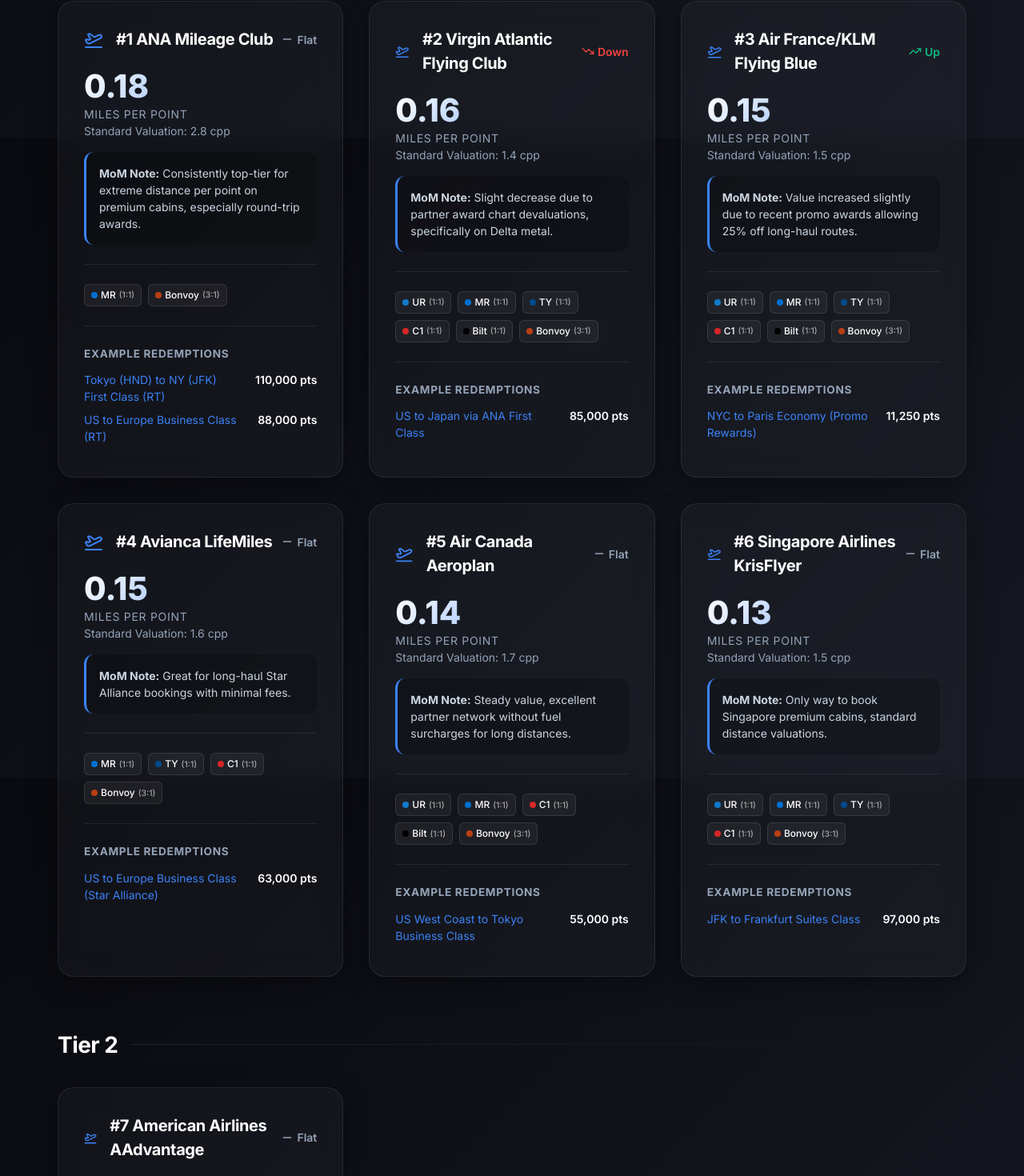
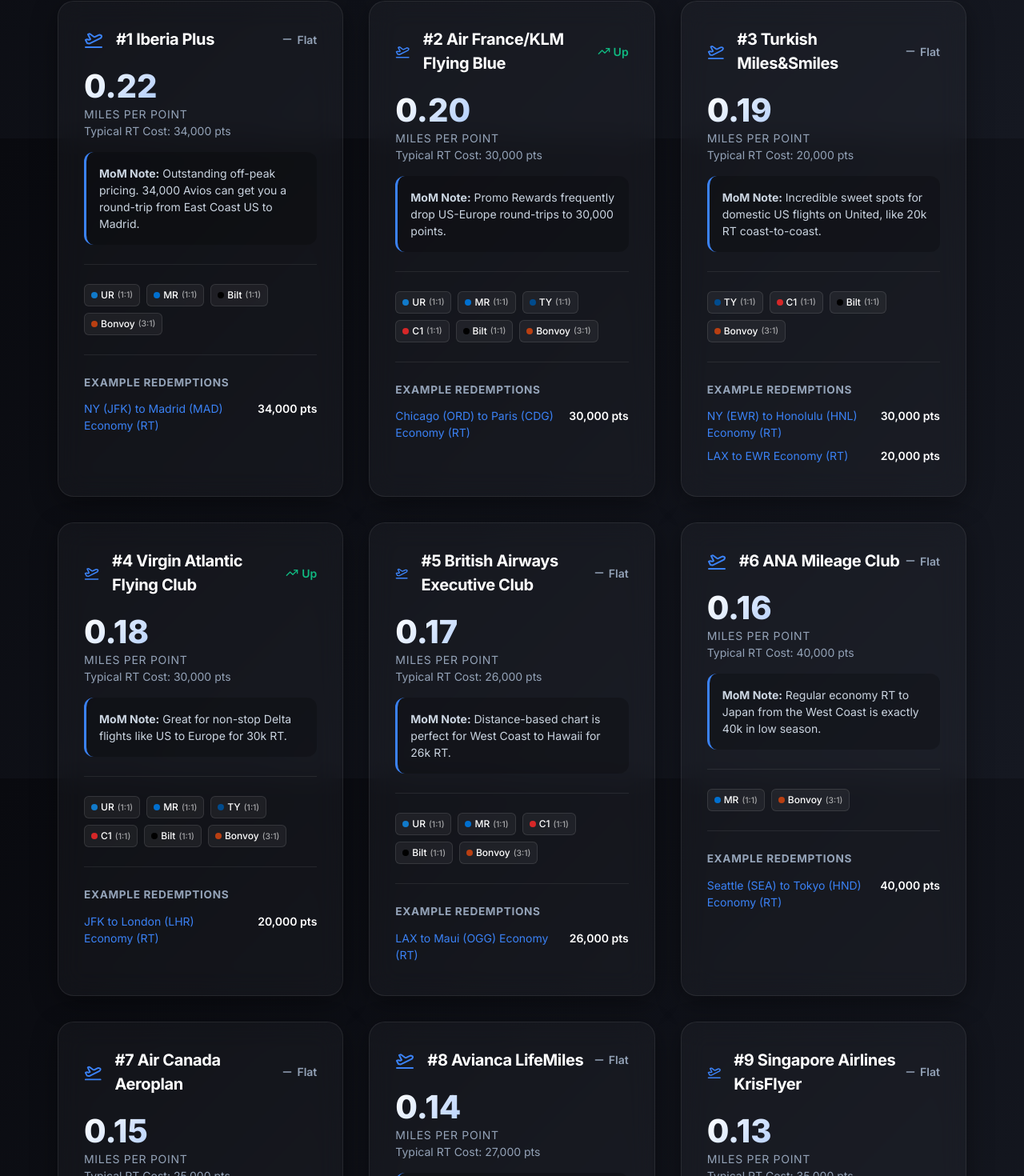
Before and after one commit to lklopfenstein/most-valuable-points, a React (Vite) app: page / in a window 1280 px wide. Shown: the part 627-2097 px from the top of the page at 80% size. Built offline with nearby package versions, Linux system fonts and the light colour scheme.

Commit message:
feat: Add new programs, fix links, add expensive airline logic

```diff
--- a/src/App.jsx
+++ b/src/App.jsx
@@ -9,17 +9,19 @@
 
   // Group airlines into Tiers
   const airlineTiers = useMemo(() => {
-    const sorted = [...airlinesData].sort((a, b) => b.milesPerPoint - a.milesPerPoint);
+    // Separate valid vs too expensive (> 40000 typicalRtCost)
+    const validAirlines = airlinesData.filter(a => a.typicalRtCost <= 40000).sort((a, b) => b.milesPerPoint - a.milesPerPoint);
+    const expensiveAirlines = airlinesData.filter(a => a.typicalRtCost > 40000).sort((a, b) => b.milesPerPoint - a.milesPerPoint);
+
     const tiers = [];
     let currentTier = [];
     let tierIndex = 1;
 
-    sorted.forEach((airline, i) => {
+    validAirlines.forEach((airline, i) => {
       if (i === 0) {
         currentTier.push(airline);
       } else {
-        const prev = sorted[i - 1];
-        // Significant drop-off threshold for airlines is 0.02
+        const prev = validAirlines[i - 1];
         if (prev.milesPerPoint - airline.milesPerPoint >= 0.02) {
           tiers.push({ name: `Tier ${tierIndex}`, items: currentTier });
           currentTier = [airline];
@@ -32,6 +34,11 @@
     if (currentTier.length > 0) {
       tiers.push({ name: `Tier ${tierIndex}`, items: currentTier });
     }
+
+    if (expensiveAirlines.length > 0) {
+      tiers.push({ name: "Too Freakin' Expensive Tier", items: expensiveAirlines, danger: true });
+    }
+
     return tiers;
   }, []);
 
--- a/src/components/AirlineRankingCard.jsx
+++ b/src/components/AirlineRankingCard.jsx
@@ -3,32 +3,45 @@
 import { transferPartnersMeta } from '../data/loyaltyData';
 
 export default function AirlineRankingCard({ data, rank }) {
-  const { name, milesPerPoint, previousMilesPerPoint, cpp, explanation, transferPartners } = data;
+  const { name, milesPerPoint, previousMilesPerPoint, cpp, typicalRtCost, explanation, transferPartners } = data;
 
+  const isTooExpensive = typicalRtCost > 40000;
   const trend = milesPerPoint > previousMilesPerPoint ? 'up' : milesPerPoint < previousMilesPerPoint ? 'down' : 'flat';
 
   return (
-    <div className={`glass-card delay-${rank % 4 + 1}`}>
+    <div className={`glass-card ${isTooExpensive ? 'danger' : ''} delay-${rank % 4 + 1}`}>
       <div className="flex-between">
         <div className="flex-row">
-          <PlaneTakeoff size={24} color="var(--accent-primary)" />
+          <PlaneTakeoff size={24} color={isTooExpensive ? "var(--danger)" : "var(--accent-primary)"} />
           <h3 style={{ fontSize: '1.25rem' }}>#{rank} {name}</h3>
         </div>
+        {!isTooExpensive && (
           <div className={`trend ${trend}`}>
             {trend === 'up' && <TrendingUp size={16} />}
             {trend === 'down' && <TrendingDown size={16} />}
             {trend === 'flat' && <Minus size={16} />}
             <span>{trend === 'flat' ? 'Flat' : trend === 'up' ? 'Up' : 'Down'}</span>
           </div>
+        )}
       </div>
 
-      <div style={{ marginTop: '1.5rem' }}>
-        <div className="metric-highlight">{milesPerPoint.toFixed(2)}</div>
+      {isTooExpensive && (
+        <div style={{ marginTop: '1rem' }}>
+          <span className="badge badge-danger">
+            Too Freakin' Expensive
+          </span>
+        </div>
+      )}
+
+      <div style={{ marginTop: isTooExpensive ? '1rem' : '1.5rem' }}>
+        <div className="metric-highlight" style={{ color: isTooExpensive ? 'var(--danger)' : 'inherit', background: isTooExpensive ? 'none' : '' }}>
+          {milesPerPoint.toFixed(2)}
+        </div>
         <div className="metric-label">Miles Per Point</div>
-        <div className="cpp-val">Standard Valuation: {cpp} cpp</div>
+        <div className="cpp-val">Typical RT Cost: {typicalRtCost.toLocaleString()} pts</div>
       </div>
 
-      <div className="explanation">
+      <div className={`explanation ${isTooExpensive ? 'danger' : ''}`}>
         <strong>MoM Note:</strong> {explanation}
       </div>
 
@@ -50,10 +63,10 @@
           <ul style={{ listStyle: 'none', padding: 0, margin: 0, fontSize: '0.875rem' }}>
             {data.redemptionExamples.map((ex, i) => (
               <li key={i} style={{ marginBottom: '0.5rem', display: 'flex', justifyContent: 'space-between', alignItems: 'flex-start', gap: '1rem' }}>
-                <a href={ex.link} target="_blank" rel="noopener noreferrer" style={{ color: 'var(--accent-primary)', textDecoration: 'none' }}>
+                <a href={ex.link} target="_blank" rel="noopener noreferrer" style={{ color: isTooExpensive ? 'var(--danger)' : 'var(--accent-primary)', textDecoration: 'none' }}>
                   {ex.title}
                 </a>
-                <span style={{ fontWeight: 600, whiteSpace: 'nowrap' }}>{ex.cost}</span>
+                <span style={{ fontWeight: 600, whiteSpace: 'nowrap', color: isTooExpensive ? 'var(--danger)' : 'inherit' }}>{ex.cost}</span>
               </li>
             ))}
           </ul>
--- a/src/data/loyaltyData.js
+++ b/src/data/loyaltyData.js
@@ -9,28 +9,31 @@
 
 export const airlinesData = [
   {
-    id: "ana",
-    name: "ANA Mileage Club",
-    milesPerPoint: 0.18,
-    previousMilesPerPoint: 0.18,
-    cpp: 2.8,
-    explanation: "Consistently top-tier for extreme distance per point on premium cabins, especially round-trip awards.",
+    id: "iberia",
+    name: "Iberia Plus",
+    milesPerPoint: 0.22,
+    previousMilesPerPoint: 0.22,
+    cpp: 1.6,
+    typicalRtCost: 34000,
+    explanation: "Outstanding off-peak pricing. 34,000 Avios can get you a round-trip from East Coast US to Madrid.",
     transferPartners: [
+      { partner: "Chase", ratio: "1:1" },
       { partner: "Amex", ratio: "1:1" },
+      { partner: "Bilt", ratio: "1:1" },
       { partner: "Marriott", ratio: "3:1" }
     ],
     redemptionExamples: [
-      { title: "Tokyo (HND) to NY (JFK) First Class (RT)", cost: "110,000 pts", link: "https://www.ana.co.jp/en/us/amc/reference/tux/award/" },
-      { title: "US to Europe Business Class (RT)", cost: "88,000 pts", link: "https://www.ana.co.jp/en/us/amc/reference/tux/award/" }
+      { title: "NY (JFK) to Madrid (MAD) Economy (RT)", cost: "34,000 pts", link: "https://www.iberia.com" }
     ]
   },
   {
-    id: "virgin",
-    name: "Virgin Atlantic Flying Club",
-    milesPerPoint: 0.16,
-    previousMilesPerPoint: 0.17,
-    cpp: 1.4,
-    explanation: "Slight decrease due to partner award chart devaluations, specifically on Delta metal.",
+    id: "flyingblue",
+    name: "Air France/KLM Flying Blue",
+    milesPerPoint: 0.20,
+    previousMilesPerPoint: 0.19,
+    cpp: 1.5,
+    typicalRtCost: 30000,
+    explanation: "Promo Rewards frequently drop US-Europe round-trips to 30,000 points.",
     transferPartners: [
       { partner: "Chase", ratio: "1:1" },
       { partner: "Amex", ratio: "1:1" },
@@ -40,16 +43,36 @@
       { partner: "Marriott", ratio: "3:1" }
     ],
     redemptionExamples: [
-      { title: "US to Japan via ANA First Class", cost: "85,000 pts", link: "https://flywith.virginatlantic.com/us/en/flying-club/airline-partners/all-nippon-airways.html" }
+      { title: "Chicago (ORD) to Paris (CDG) Economy (RT)", cost: "30,000 pts", link: "https://www.flyingblue.us" }
     ]
   },
   {
-    id: "flyingblue",
-    name: "Air France/KLM Flying Blue",
-    milesPerPoint: 0.15,
-    previousMilesPerPoint: 0.14,
-    cpp: 1.5,
-    explanation: "Value increased slightly due to recent promo awards allowing 25% off long-haul routes.",
+    id: "turkish",
+    name: "Turkish Miles&Smiles",
+    milesPerPoint: 0.19,
+    previousMilesPerPoint: 0.19,
+    cpp: 1.8,
+    typicalRtCost: 20000,
+    explanation: "Incredible sweet spots for domestic US flights on United, like 20k RT coast-to-coast.",
+    transferPartners: [
+      { partner: "Citi", ratio: "1:1" },
+      { partner: "CapitalOne", ratio: "1:1" },
+      { partner: "Bilt", ratio: "1:1" },
+      { partner: "Marriott", ratio: "3:1" }
+    ],
+    redemptionExamples: [
+      { title: "NY (EWR) to Honolulu (HNL) Economy (RT)", cost: "30,000 pts", link: "https://www.turkishairlines.com" },
+      { title: "LAX to EWR Economy (RT)", cost: "20,000 pts", link: "https://www.turkishairlines.com" }
+    ]
+  },
+  {
+    id: "virgin",
+    name: "Virgin Atlantic Flying Club",
+    milesPerPoint: 0.18,
+    previousMilesPerPoint: 0.17,
+    cpp: 1.4,
+    typicalRtCost: 30000,
+    explanation: "Great for non-stop Delta flights like US to Europe for 30k RT.",
     transferPartners: [
       { partner: "Chase", ratio: "1:1" },
       { partner: "Amex", ratio: "1:1" },
@@ -59,33 +82,17 @@
       { partner: "Marriott", ratio: "3:1" }
     ],
     redemptionExamples: [
-      { title: "NYC to Paris Economy (Promo Rewards)", cost: "11,250 pts", link: "https://www.flyingblue.us/en/spend/flights/promo-rewards" }
+      { title: "JFK to London (LHR) Economy (RT)", cost: "20,000 pts", link: "https://flywith.virginatlantic.com" }
     ]
   },
   {
-    id: "lifemiles",
-    name: "Avianca LifeMiles",
-    milesPerPoint: 0.15,
-    previousMilesPerPoint: 0.15,
-    cpp: 1.6,
-    explanation: "Great for long-haul Star Alliance bookings with minimal fees.",
-    transferPartners: [
-      { partner: "Amex", ratio: "1:1" },
-      { partner: "Citi", ratio: "1:1" },
-      { partner: "CapitalOne", ratio: "1:1" },
-      { partner: "Marriott", ratio: "3:1" }
-    ],
-    redemptionExamples: [
-      { title: "US to Europe Business Class (Star Alliance)", cost: "63,000 pts", link: "https://www.lifemiles.com/" }
-    ]
-  },
-  {
-    id: "aeroplan",
-    name: "Air Canada Aeroplan",
-    milesPerPoint: 0.14,
-    previousMilesPerPoint: 0.14,
-    cpp: 1.7,
-    explanation: "Steady value, excellent partner network without fuel surcharges for long distances.",
+    id: "avios-ba",
+    name: "British Airways Executive Club",
+    milesPerPoint: 0.17,
+    previousMilesPerPoint: 0.17,
+    cpp: 1.3,
+    typicalRtCost: 26000,
+    explanation: "Distance-based chart is perfect for West Coast to Hawaii for 26k RT.",
     transferPartners: [
       { partner: "Chase", ratio: "1:1" },
       { partner: "Amex", ratio: "1:1" },
@@ -94,7 +101,60 @@
       { partner: "Marriott", ratio: "3:1" }
     ],
     redemptionExamples: [
-      { title: "US West Coast to Tokyo Business Class", cost: "55,000 pts", link: "https://www.aircanada.com/us/en/aco/home/aeroplan/redeem/flights.html" }
+      { title: "LAX to Maui (OGG) Economy (RT)", cost: "26,000 pts", link: "https://www.britishairways.com" }
+    ]
+  },
+  {
+    id: "ana",
+    name: "ANA Mileage Club",
+    milesPerPoint: 0.16,
+    previousMilesPerPoint: 0.16,
+    cpp: 1.8,
+    typicalRtCost: 40000,
+    explanation: "Regular economy RT to Japan from the West Coast is exactly 40k in low season.",
+    transferPartners: [
+      { partner: "Amex", ratio: "1:1" },
+      { partner: "Marriott", ratio: "3:1" }
+    ],
+    redemptionExamples: [
+      { title: "Seattle (SEA) to Tokyo (HND) Economy (RT)", cost: "40,000 pts", link: "https://www.ana.co.jp" }
+    ]
+  },
+  {
+    id: "aeroplan",
+    name: "Air Canada Aeroplan",
+    milesPerPoint: 0.15,
+    previousMilesPerPoint: 0.15,
+    cpp: 1.7,
+    typicalRtCost: 25000,
+    explanation: "Short to medium haul flights within North America offer solid value without surcharges.",
+    transferPartners: [
+      { partner: "Chase", ratio: "1:1" },
+      { partner: "Amex", ratio: "1:1" },
+      { partner: "CapitalOne", ratio: "1:1" },
+      { partner: "Bilt", ratio: "1:1" },
+      { partner: "Marriott", ratio: "3:1" }
+    ],
+    redemptionExamples: [
+      { title: "Chicago (ORD) to Vancouver (YVR) Economy (RT)", cost: "25,000 pts", link: "https://www.aircanada.com" }
+    ]
+  },
+  {
+    id: "lifemiles",
+    name: "Avianca LifeMiles",
+    milesPerPoint: 0.14,
+    previousMilesPerPoint: 0.14,
+    cpp: 1.6,
+    typicalRtCost: 27000,
+    explanation: "Coast to coast on United metal for 27k RT.",
+    transferPartners: [
+      { partner: "Amex", ratio: "1:1" },
+      { partner: "Citi", ratio: "1:1" },
+      { partner: "CapitalOne", ratio: "1:1" },
+      { partner: "Marriott", ratio: "3:1" }
+    ],
+    redemptionExamples: [
+      { title: "NY (EWR) to San Francisco (SFO) Economy (RT)", cost: "27,000 pts", link: "https://www.lifemiles.com" }
     ]
   },
   {
@@ -103,7 +163,8 @@
     milesPerPoint: 0.13,
     previousMilesPerPoint: 0.13,
     cpp: 1.5,
-    explanation: "Only way to book Singapore premium cabins, standard distance valuations.",
+    typicalRtCost: 35000,
+    explanation: "Good for mainland US to Hawaii on United for 35k RT.",
     transferPartners: [
       { partner: "Chase", ratio: "1:1" },
       { partner: "Amex", ratio: "1:1" },
@@ -112,86 +173,125 @@
       { partner: "Marriott", ratio: "3:1" }
     ],
     redemptionExamples: [
-      { title: "JFK to Frankfurt Suites Class", cost: "97,000 pts", link: "https://www.singaporeair.com/en_UK/us/ppsclub-krisflyer/use-miles/redeem-miles/" }
+      { title: "Houston (IAH) to Honolulu (HNL) Economy (RT)", cost: "35,000 pts", link: "https://www.singaporeair.com" }
     ]
   },
   {
+    id: "qatar",
+    name: "Qatar Privilege Club",
+    milesPerPoint: 0.12,
+    previousMilesPerPoint: 0.12,
+    cpp: 1.4,
+    typicalRtCost: 35000,
+    explanation: "Shares Avios with BA, offering similar great value on Oneworld partners.",
+    transferPartners: [
+      { partner: "Citi", ratio: "1:1" },
+      { partner: "Marriott", ratio: "3:1" }
+    ],
+    redemptionExamples: [
+      { title: "Miami (MIA) to Lima (LIM) Economy (RT)", cost: "35,000 pts", link: "https://www.qatarairways.com" }
+    ]
+  },
+  {
+    id: "cathay",
+    name: "Cathay Pacific Asia Miles",
+    milesPerPoint: 0.11,
+    previousMilesPerPoint: 0.11,
+    cpp: 1.3,
+    typicalRtCost: 40000,
+    explanation: "Distance based. NY to London on partner AA just hits the 40k mark.",
+    transferPartners: [
+      { partner: "Amex", ratio: "1:1" },
+      { partner: "Citi", ratio: "1:1" },
+      { partner: "CapitalOne", ratio: "1:1" },
+      { partner: "Bilt", ratio: "1:1" },
+      { partner: "Marriott", ratio: "3:1" }
+    ],
+    redemptionExamples: [
+      { title: "JFK to London (LHR) Economy (RT)", cost: "40,000 pts", link: "https://www.cathaypacific.com" }
+    ]
+  },
+  // --- TOO FREAKIN EXPENSIVE AIRLINES ---
+  {
     id: "aadvantage",
     name: "American Airlines AAdvantage",
-    milesPerPoint: 0.11,
-    previousMilesPerPoint: 0.11,
+    milesPerPoint: 0.08,
+    previousMilesPerPoint: 0.08,
     cpp: 1.5,
-    explanation: "Fixed partner charts still offer good distance-based value, though harder to earn.",
+    typicalRtCost: 45000,
+    explanation: "Most decent non-drivable long hauls easily top 40k RT due to web specials replacing saver awards.",
     transferPartners: [
       { partner: "Bilt", ratio: "1:1" },
       { partner: "Marriott", ratio: "3:1" }
     ],
     redemptionExamples: [
-      { title: "US to Maldives via Qatar QSuites", cost: "70,000 pts", link: "https://www.aa.com/i18n/aadvantage-program/miles/redeem/award-travel/flight-award-chart.jsp" }
+      { title: "US to Europe Economy (RT)", cost: "45,000+ pts", link: "https://www.aa.com" }
     ]
   },
   {
     id: "mileageplus",
     name: "United MileagePlus",
-    milesPerPoint: 0.09,
-    previousMilesPerPoint: 0.10,
-    cpp: 1.3,
-    explanation: "Continued unannounced dynamic pricing tweaks reducing long-haul partner award value.",
+    milesPerPoint: 0.07,
+    previousMilesPerPoint: 0.07,
+    cpp: 1.2,
+    typicalRtCost: 55000,
+    explanation: "Dynamic pricing means almost all non-drivable long hauls are >40k.",
     transferPartners: [
       { partner: "Chase", ratio: "1:1" },
       { partner: "Bilt", ratio: "1:1" },
       { partner: "Marriott", ratio: "3:1.1" }
     ],
     redemptionExamples: [
-      { title: "Newark (EWR) to London (LHR) Polaris", cost: "80,000 pts", link: "https://www.united.com/en/us/fly/mileageplus/awards/travel.html" }
-    ]
-  },
-  {
-    id: "avios-ba",
-    name: "British Airways Executive Club",
-    milesPerPoint: 0.08,
-    previousMilesPerPoint: 0.08,
-    cpp: 1.3,
-    explanation: "Poor for extreme distance due to distance-based award chart, but decent for short hauls.",
-    transferPartners: [
-      { partner: "Chase", ratio: "1:1" },
-      { partner: "Amex", ratio: "1:1" },
-      { partner: "CapitalOne", ratio: "1:1" },
-      { partner: "Bilt", ratio: "1:1" },
-      { partner: "Marriott", ratio: "3:1" }
-    ],
-    redemptionExamples: [
-      { title: "US West Coast to Hawaii Economy", cost: "13,000 pts", link: "https://www.britishairways.com/en-us/executive-club/spending-avios/reward-flights" }
+      { title: "Chicago (ORD) to Rome (FCO) Economy (RT)", cost: "60,000+ pts", link: "https://www.united.com" }
     ]
   },
   {
     id: "skymiles",
     name: "Delta SkyMiles",
-    milesPerPoint: 0.06,
-    previousMilesPerPoint: 0.06,
-    cpp: 1.2,
-    explanation: "Dynamic pricing severely limits extreme distance value on long-haul flights.",
+    milesPerPoint: 0.05,
+    previousMilesPerPoint: 0.05,
+    cpp: 1.1,
+    typicalRtCost: 70000,
+    explanation: "SkyMiles are heavily devalued. Any significant distance exceeds 40k easily.",
     transferPartners: [
       { partner: "Amex", ratio: "1:1" },
       { partner: "Marriott", ratio: "3:1" }
     ],
     redemptionExamples: [
-      { title: "Domestic Main Cabin Cross-Country", cost: "35,000 pts", link: "https://www.delta.com/us/en/skymiles/how-to-use-miles/travel-with-miles" }
+      { title: "Atlanta (ATL) to Paris (CDG) Economy (RT)", cost: "70,000+ pts", link: "https://www.delta.com" }
     ]
   },
   {
     id: "southwest",
     name: "Southwest Rapid Rewards",
-    milesPerPoint: 0.05,
-    previousMilesPerPoint: 0.05,
+    milesPerPoint: 0.04,
+    previousMilesPerPoint: 0.04,
     cpp: 1.4,
-    explanation: "Points tied to cash value; no outsized distance possibilities.",
+    typicalRtCost: 45000,
+    explanation: "Fixed value means any far, non-drivable destination requires a massive cache of points.",
     transferPartners: [
       { partner: "Chase", ratio: "1:1" },
       { partner: "Marriott", ratio: "3:1" }
     ],
     redemptionExamples: [
-      { title: "Chicago to Denver (Wanna Get Away)", cost: "9,500 pts", link: "https://www.southwest.com/loyalty/redeem/" }
+      { title: "Dallas (DAL) to Honolulu (HNL) (RT)", cost: "45,000+ pts", link: "https://www.southwest.com" }
+    ]
+  },
+  {
+    id: "jetblue",
+    name: "JetBlue TrueBlue",
+    milesPerPoint: 0.04,
+    previousMilesPerPoint: 0.04,
+    cpp: 1.3,
+    typicalRtCost: 48000,
+    explanation: "Revenue-based model makes long-haul non-drivable flights consistently exceed 40k.",
+    transferPartners: [
+      { partner: "Chase", ratio: "1:1" },
+      { partner: "Amex", ratio: "1:1.25" },
+      { partner: "Citi", ratio: "1:1" }
+    ],
+    redemptionExamples: [
+      { title: "JFK to London (LHR) Core (RT)", cost: "50,000+ pts", link: "https://www.jetblue.com" }
     ]
   }
 ];
@@ -209,8 +309,8 @@
       { partner: "Bilt", ratio: "1:1" }
     ],
     redemptionExamples: [
-      { title: "Hyatt Regency Kyoto (Category 6)", cost: "25,000 pts", link: "https://www.hyatt.com/explore-hotels" },
-      { title: "Hyatt Place Tokyo Bay (Category 4)", cost: "15,000 pts", link: "https://www.hyatt.com/explore-hotels" }
+      { title: "Hyatt Regency Tokyo (Category 4)", cost: "15,000 pts", link: "https://www.hyatt.com" },
+      { title: "Hyatt Place Waikiki Beach (Category 4)", cost: "15,000 pts", link: "https://www.hyatt.com" }
     ]
   },
   {
@@ -225,7 +325,7 @@
       { partner: "CapitalOne", ratio: "1:1" }
     ],
     redemptionExamples: [
-      { title: "Wyndham Grand Clearwater Beach", cost: "30,000 pts", link: "https://www.wyndhamhotels.com/wyndham-rewards/redeem" }
+      { title: "Wyndham Grand Clearwater Beach", cost: "15,000 pts", link: "https://www.wyndhamhotels.com" }
     ]
   },
   {
@@ -241,9 +341,22 @@
       { partner: "Amex", ratio: "1:1" }
     ],
     redemptionExamples: [
-      { title: "Cambria Hotel New York - Chelsea", cost: "20,000 pts", link: "https://www.choicehotels.com/choice-privileges/redeem-points" }
+      { title: "Cambria Hotel New York - Chelsea", cost: "16,000 pts", link: "https://www.choicehotels.com" }
     ]
   },
+  {
+    id: "bestwestern",
+    name: "Best Western Rewards",
+    averagePoints: 16000,
+    previousAveragePoints: 16000,
+    cpp: 0.6,
+    explanation: "Offers solid mid-tier hotels in Europe and NA for under 18k.",
+    transferPartners: [],
+    redemptionExamples: [
+      { title: "Best Western Plus Paris", cost: "16,000 pts", link: "https://www.bestwestern.com" }
+    ]
+  },
+  // --- TOO FREAKIN EXPENSIVE HOTELS ---
   {
     id: "ihg",
     name: "IHG One Rewards",
@@ -256,7 +369,7 @@
       { partner: "Bilt", ratio: "1:1" }
     ],
     redemptionExamples: [
-      { title: "InterContinental Paris Le Grand", cost: "85,000 pts", link: "https://www.ihg.com/rewardsclub/content/us/en/reward-nights" }
+      { title: "InterContinental Paris Le Grand", cost: "85,000 pts", link: "https://www.ihg.com" }
     ]
   },
   {
@@ -272,7 +385,7 @@
       { partner: "Bilt", ratio: "1:1" }
     ],
     redemptionExamples: [
-      { title: "The Ritz-Carlton, Maui", cost: "100,000 pts", link: "https://www.marriott.com/loyalty/redeem/hotels/free-nights.mi" }
+      { title: "The Ritz-Carlton, Maui", cost: "100,000 pts", link: "https://www.marriott.com" }
     ]
   },
   {
@@ -286,7 +399,19 @@
       { partner: "Amex", ratio: "1:2" }
     ],
     redemptionExamples: [
-      { title: "Conrad Bora Bora Nui", cost: "120,000 pts", link: "https://www.hilton.com/en/hilton-honors/points/redeem/" }
+      { title: "Conrad Bora Bora Nui", cost: "120,000 pts", link: "https://www.hilton.com" }
+    ]
+  },
+  {
+    id: "radisson",
+    name: "Radisson Rewards",
+    averagePoints: 50000,
+    previousAveragePoints: 50000,
+    cpp: 0.4,
+    explanation: "Massive inflation on points required for any decent stay.",
+    transferPartners: [],
+    redemptionExamples: [
+      { title: "Radisson Blu London", cost: "70,000 pts", link: "https://www.radissonhotels.com" }
     ]
   }
 ];
```
Lines whose indentation alone changed are shown as unchanged.
